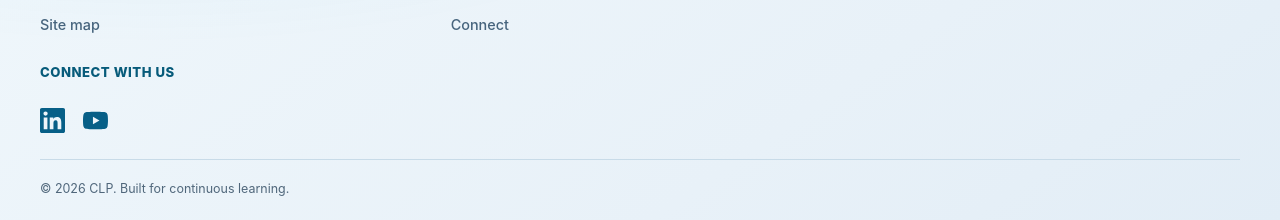
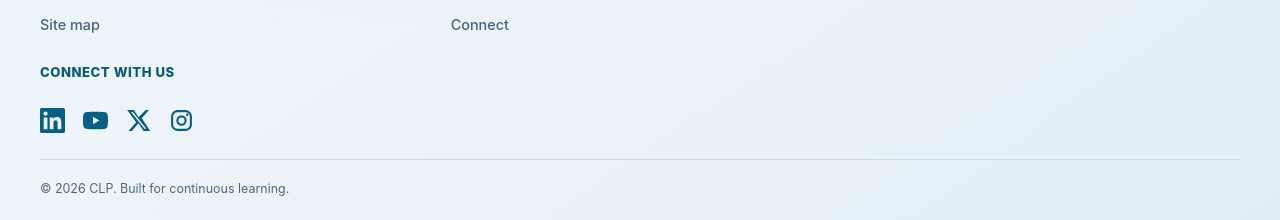
Before and after one commit to sanjeevkshu/clp, a Jekyll site: the page built from index.md, in a window 1280 px wide. Shown: the part 2434-2654 px from the top of the page. Built offline with Jekyll 4.4.1, drawn with Linux system fonts in a browser that asks for light colours.

Commit message:
Add X and Instagram social placeholders

```diff
--- a/_includes/footer.html
+++ b/_includes/footer.html
@@ -31,6 +31,12 @@
       <a class="footer-social-icon" href="https://youtu.be/_i6jUribYSA" target="_blank" rel="noopener noreferrer" aria-label="CLP on YouTube" title="YouTube">
         <svg viewBox="0 0 24 24" aria-hidden="true"><path fill="currentColor" d="M23.5 6.2a3 3 0 0 0-2.1-2.12C19.55 3.57 12 3.57 12 3.57s-7.55 0-9.4.51A3 3 0 0 0 .5 6.2C0 8.06 0 12 0 12s0 3.94.5 5.8a3 3 0 0 0 2.1 2.12c1.85.51 9.4.51 9.4.51s7.55 0 9.4-.51a3 3 0 0 0 2.1-2.12C24 15.94 24 12 24 12s0-3.94-.5-5.8ZM9.55 15.57V8.43L15.82 12l-6.27 3.57Z"/></svg>
       </a>
+      <span class="footer-social-icon footer-social-placeholder" role="img" aria-label="X — coming soon" title="X (coming soon)">
+        <svg viewBox="0 0 24 24" aria-hidden="true"><path fill="currentColor" d="M18.9 2H22l-6.8 7.8L23.2 22h-6.3L12 14.6 5.6 22H2.4l7.3-8.4L1.1 2h6.5l4.5 6.8L18.9 2Zm-1.1 18h1.7L6.6 3.9H4.8L17.8 20Z"/></svg>
+      </span>
+      <span class="footer-social-icon footer-social-placeholder" role="img" aria-label="Instagram — coming soon" title="Instagram (coming soon)">
+        <svg viewBox="0 0 24 24" aria-hidden="true"><rect x="3" y="3" width="18" height="18" rx="5" fill="none" stroke="currentColor" stroke-width="2"/><circle cx="12" cy="12" r="4" fill="none" stroke="currentColor" stroke-width="2"/><circle cx="17.5" cy="6.5" r="1.2" fill="currentColor"/></svg>
+      </span>
     </div>
   </div>
   <small>© {{ 'now' | date: '%Y' }} CLP. Built for continuous learning.</small>
```
